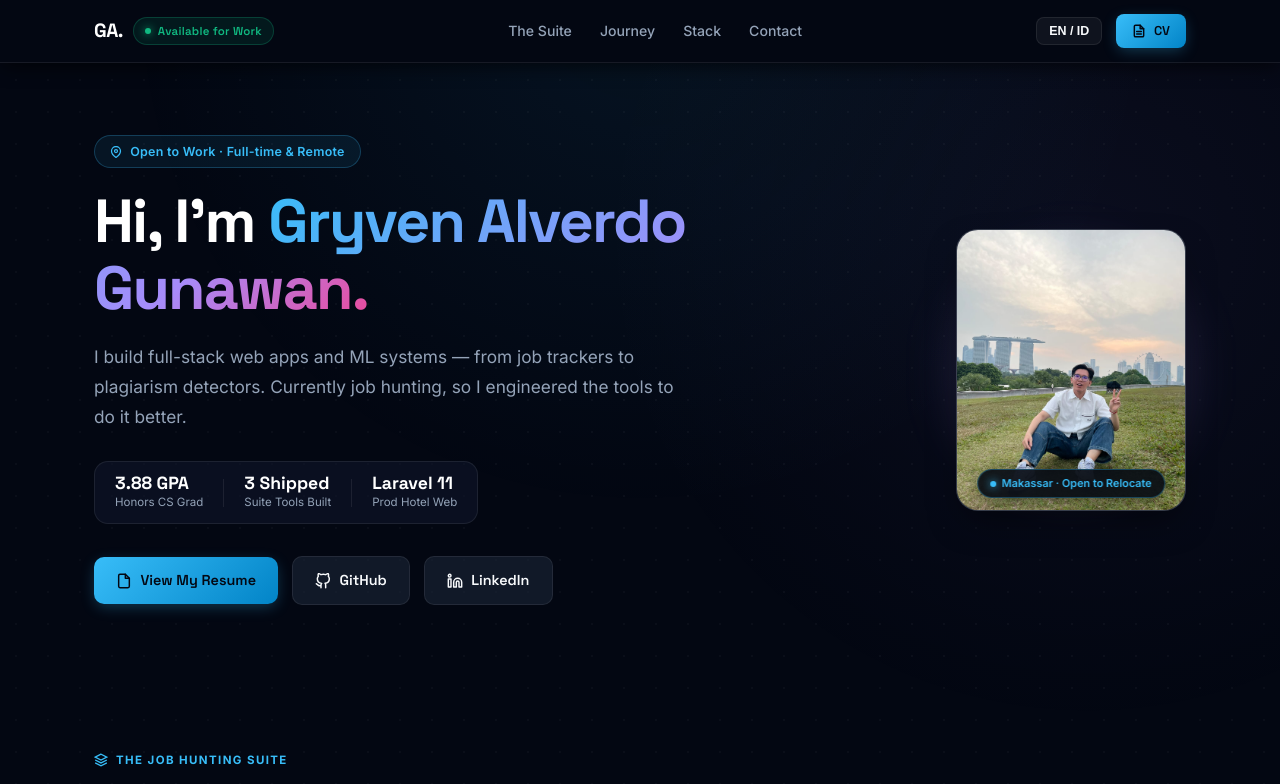
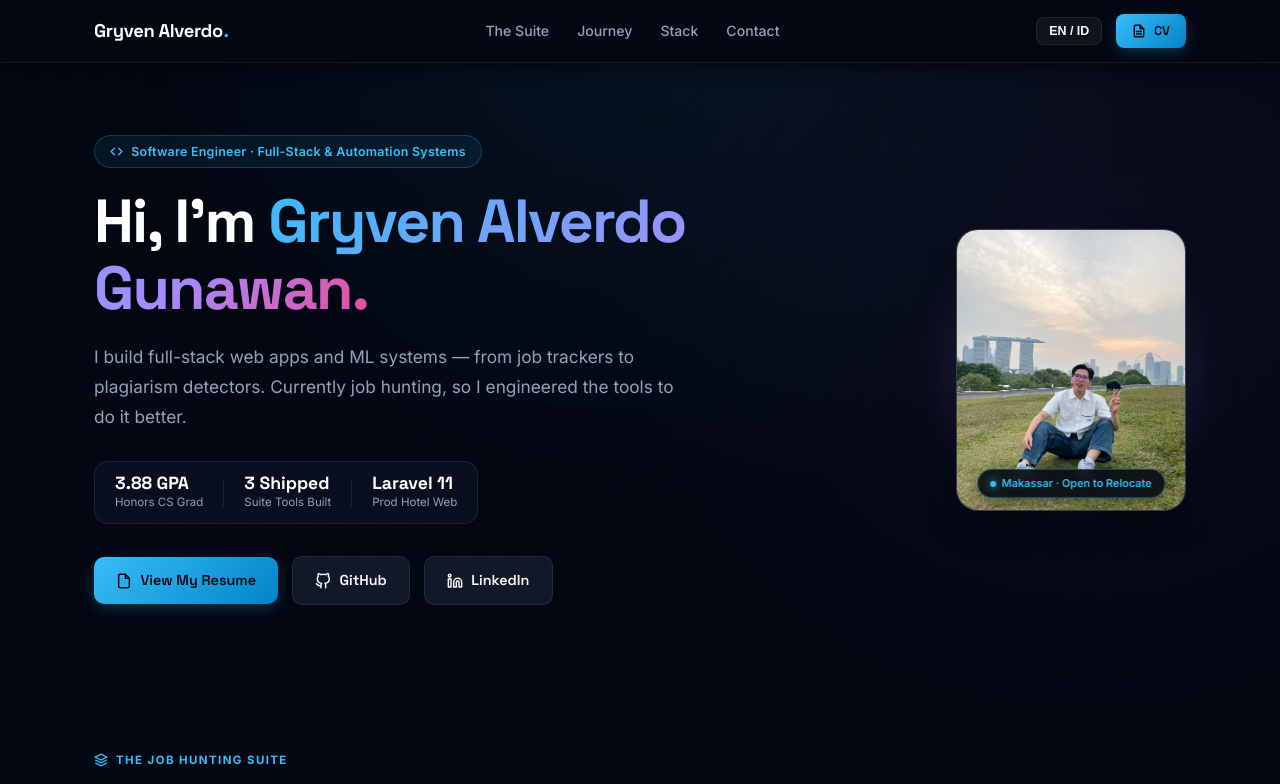
Before and after one commit to gryvnalvrdo/portofolio, a Next.js app: page / in a window 1280 px wide. Shown: the top 784 px of the page. Built offline with nearby package versions, Linux system fonts and the light colour scheme; no server answers.

Commit message:
style: replace GA. with clean Gryven Alverdo brand and remove cringe work status pill

```diff
--- a/app/globals.css
+++ b/app/globals.css
@@ -170,22 +170,27 @@ body::before {
 }
 .site-nav-brand {
   font-family: 'Space Grotesk', sans-serif;
-  font-size: 1.2rem;
+  font-size: 1.15rem;
   font-weight: 700;
   color: #fff;
   text-decoration: none;
-  display: flex;
-  align-items: center;
-  gap: 0.65rem;
-}
-.site-nav-status-pill {
   display: inline-flex;
   align-items: center;
-  gap: 0.4rem;
-  background: rgba(16, 185, 129, 0.1);
-  padding: 0.25rem 0.7rem;
-  border-radius: 100px;
-  border: 1px solid rgba(16, 185, 129, 0.25);
+  gap: 0.05rem;
+  letter-spacing: -0.02em;
+  cursor: pointer;
+  transition: opacity 0.2s ease, transform 0.2s ease;
+}
+.site-nav-brand:hover {
+  opacity: 0.9;
+  transform: translateY(-1px);
+}
+.site-brand-name {
+  color: #ffffff;
+}
+.site-brand-dot {
+  color: var(--cyan);
+  font-weight: 800;
 }
 .site-nav-links {
   display: flex;
@@ -1055,7 +1060,6 @@ body::before {
     padding: 0.75rem 1rem;
   }
   .site-nav-brand { font-size: 1.05rem; }
-  .site-nav-status-pill { display: none; }
   .portfolio-wrapper {
     padding: 1.25rem 0.85rem calc(4.5rem + env(safe-area-inset-bottom, 0px));
   }
--- a/app/page.tsx
+++ b/app/page.tsx
@@ -78,31 +78,18 @@ export default function Home() {
       ============================================= */}
       <header className="site-header-fixed">
         <div className="site-header-inner">
-          <div className="site-nav-brand">
-            <span style={{ fontWeight: 800, letterSpacing: "-0.03em" }}>GA.</span>
-            <div className="site-nav-status-pill">
-              <div
-                style={{
-                  width: "6px",
-                  height: "6px",
-                  borderRadius: "50%",
-                  background: "#10b981",
-                  boxShadow: "0 0 8px #10b981",
-                  animation: "pulse-green 2s infinite",
-                }}
-              />
-              <span
-                style={{
-                  fontSize: "0.72rem",
-                  color: "#10b981",
-                  fontWeight: 600,
-                  letterSpacing: "0.02em",
-                }}
-              >
-                {lang === "en" ? "Available for Work" : "Siap Bekerja"}
-              </span>
-            </div>
-          </div>
+          <a
+            href="#"
+            className="site-nav-brand"
+            onClick={(e) => {
+              e.preventDefault();
+              window.scrollTo({ top: 0, behavior: "smooth" });
+            }}
+            aria-label="Gryven Alverdo"
+          >
+            <span className="site-brand-name">Gryven Alverdo</span>
+            <span className="site-brand-dot">.</span>
+          </a>
 
           <nav className="site-nav-links">
             <a href="#suite" className="site-nav-link">
@@ -150,9 +137,9 @@ export default function Home() {
           <div className="hero-content">
             <RevealWrapper delay={0}>
               <div className="hero-eyebrow">
-                <svg width="12" height="12" viewBox="0 0 24 24" fill="none" stroke="currentColor" strokeWidth="2.5">
-                  <path d="M21 10c0 7-9 13-9 13s-9-6-9-13a9 9 0 0 1 18 0z"></path>
-                  <circle cx="12" cy="10" r="3"></circle>
+                <svg width="13" height="13" viewBox="0 0 24 24" fill="none" stroke="currentColor" strokeWidth="2.5" strokeLinecap="round" strokeLinejoin="round">
+                  <polyline points="16 18 22 12 16 6"></polyline>
+                  <polyline points="8 6 2 12 8 18"></polyline>
                 </svg>
                 <span>{t.hero.badge}</span>
               </div>
--- a/lib/dictionary.ts
+++ b/lib/dictionary.ts
@@ -9,7 +9,7 @@ export const dict = {
       hire: "Hire Me",
     },
     hero: {
-      badge: "Open to Work · Full-time & Remote",
+      badge: "Software Engineer · Full-Stack & Automation Systems",
       hi: "Hi, I'm",
       role: "Software Engineer",
       sub: "I build full-stack web apps and ML systems — from job trackers to plagiarism detectors. Currently job hunting, so I engineered the tools to do it better.",
@@ -158,7 +158,7 @@ export const dict = {
       hire: "Rekrut Saya",
     },
     hero: {
-      badge: "Siap Bekerja · Full-time & Remote",
+      badge: "Software Engineer · Full-Stack & Otomasi Sistem",
       hi: "Halo, saya",
       role: "Software Engineer",
       sub: "Saya membangun aplikasi web full-stack dan sistem ML — dari pelacak lowongan kerja hingga pendeteksi plagiarisme. Saat ini sedang mencari pekerjaan, jadi saya merekayasa alat untuk melakukannya dengan lebih baik.",
```
